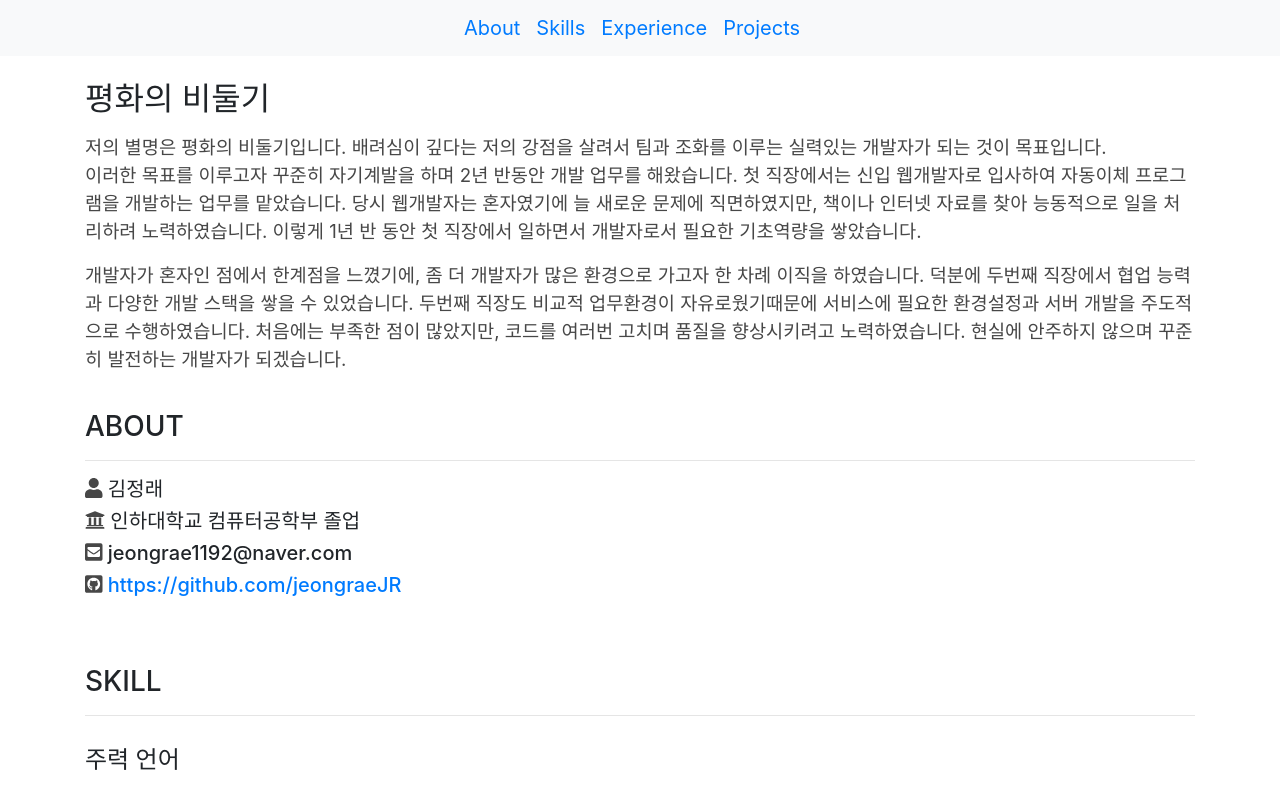
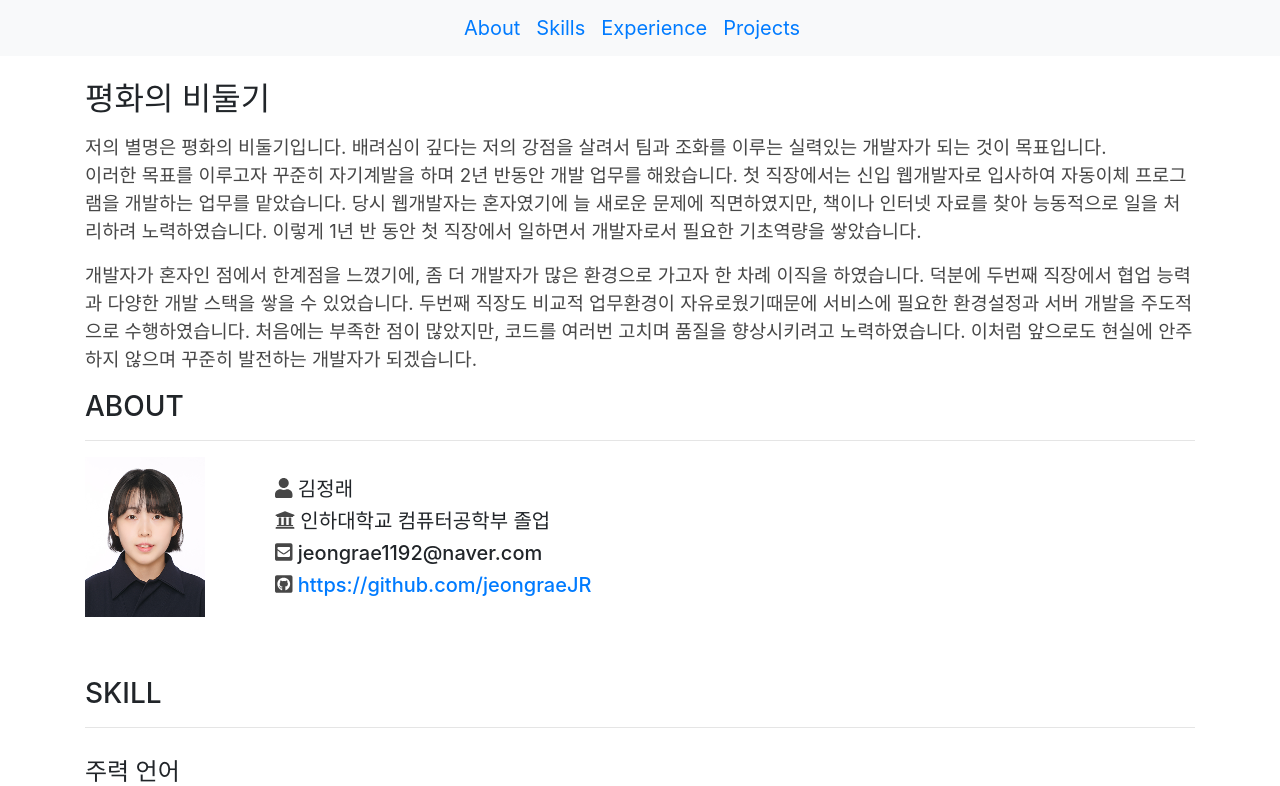
Before and after one commit to jeongraeJR/portfolio-react, a React (Create React App) app: page / in a window 1280 px wide. Shown: the top 786 px of the page. Built offline with nearby package versions, Linux system fonts and the light colour scheme.

Commit message:
add profilepic

```diff
--- a/src/components/About.js
+++ b/src/components/About.js
@@ -9,6 +9,13 @@ import { FontAwesomeIcon } from '@fortawesome/react-fontawesome';
 const Bio = styled.div`
     font-size: 14pt;
     color: #474747;
+`;
+
+const ProfileContainer = styled.div`
+    padding-top: 20px;
+    div {
+        display: inline;
+    }
 `;
 
 const AboutContainer = styled.div`
@@ -43,13 +50,21 @@ export default function About() {
                                 개발자가 혼자인 점에서 한계점을 느꼈기에, 좀 더 개발자가 많은 환경으로 가고자 한 차례 이직을 하였습니다. 덕분에 두번째
                                 직장에서 협업 능력과 다양한 개발 스택을 쌓을 수 있었습니다. 두번째 직장도 비교적 업무환경이 자유로웠기때문에 서비스에
                                 필요한 환경설정과 서버 개발을 주도적으로 수행하였습니다. 처음에는 부족한 점이 많았지만, 코드를 여러번 고치며 품질을
-                                향상시키려고 노력하였습니다. 현실에 안주하지 않으며 꾸준히 발전하는 개발자가 되겠습니다.
+                                향상시키려고 노력하였습니다. 이처럼 앞으로도 현실에 안주하지 않으며 꾸준히 발전하는 개발자가 되겠습니다.
                                 <p></p>
                             </Bio>
+                        </Col>
+                    </Row>
+                    <h3>ABOUT</h3>
+                                <hr></hr>
 
+                    <Row>
+                        <Col sm="2">
+                          <img src="images/profilepic.png"/>
+                        </Col>
+
+                        <Col sm="10">
                             <AboutContainer>
-                                <h3>ABOUT</h3>
-                                <hr></hr>
                                 <h5>
                                     <FontAwesomeIcon icon={faUser} color="#474747"></FontAwesomeIcon> 김정래
                                 </h5>
```
Also changed, not shown: public/images/profilepic.jpg (deleted), public/images/profilepic.png.
